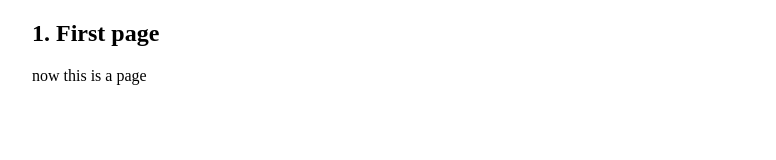
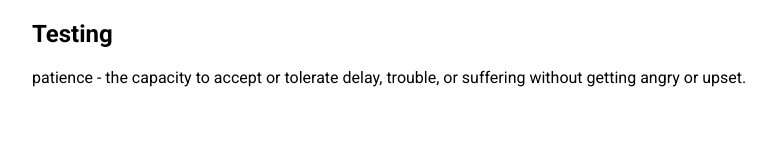
Before and after one commit to go-van-go/govango, a plain HTML site: page index.html in a window 1280 px wide. Shown: the whole page, without its empty margins (128-904 px from the left). Drawn offline with Linux system fonts and the light colour scheme.

Commit message:
added fonts and images

```diff
--- /dev/null
+++ b/assets/css/styles.css
@@ -0,0 +1,7 @@
+body {
+  font-family: 'Roboto', sans-serif;
+}
+
+* {
+  font-family: inherit;  /* Inherit from body */
+}
--- a/index.html
+++ b/index.html
@@ -3,7 +3,7 @@
 "http://www.w3.org/TR/xhtml1/DTD/xhtml1-strict.dtd">
 <html xmlns="http://www.w3.org/1999/xhtml" lang="en" xml:lang="en">
 <head>
-<!-- 2025-01-23 Thu 10:37 -->
+<!-- 2025-01-23 Thu 11:35 -->
 <meta http-equiv="Content-Type" content="text/html;charset=utf-8" />
 <meta name="viewport" content="width=device-width, initial-scale=1" />
 <title>&lrm;</title>
@@ -192,14 +192,16 @@
     { background-color: #ffff00; color: #000000; font-weight: bold; }
   .org-svg { }
 </style>
+<link rel="stylesheet" type="text/css" href="assets/css/styles.css" />
+<link href="https://fonts.googleapis.com/css2?family=Roboto:wght@400;500;700&display=swap" rel="stylesheet">
 </head>
 <body>
 <div id="content" class="content">
-<div id="outline-container-org87d5982" class="outline-2">
-<h2 id="org87d5982"><span class="section-number-2">1.</span> First page</h2>
-<div class="outline-text-2" id="text-1">
+<div id="outline-container-orgdb6aacc" class="outline-2">
+<h2 id="orgdb6aacc">Testing</h2>
+<div class="outline-text-2" id="text-orgdb6aacc">
 <p>
-now this is a page
+patience - the capacity to accept or tolerate delay, trouble, or suffering without getting angry or upset.
 </p>
 </div>
 </div>
```
